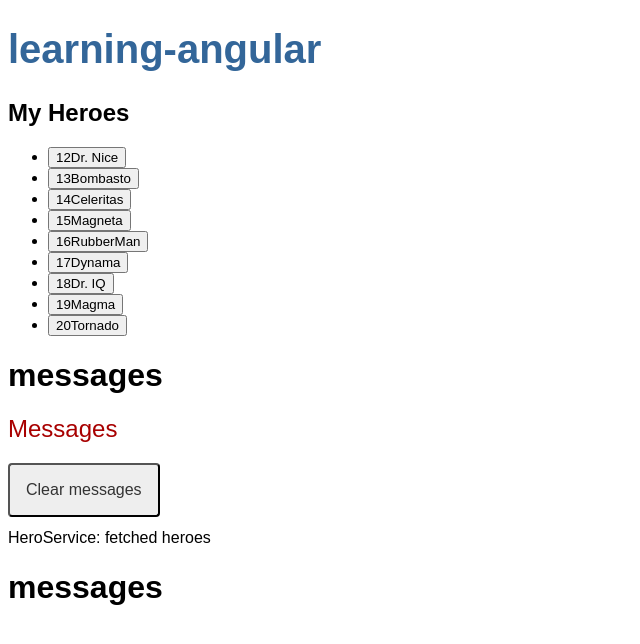
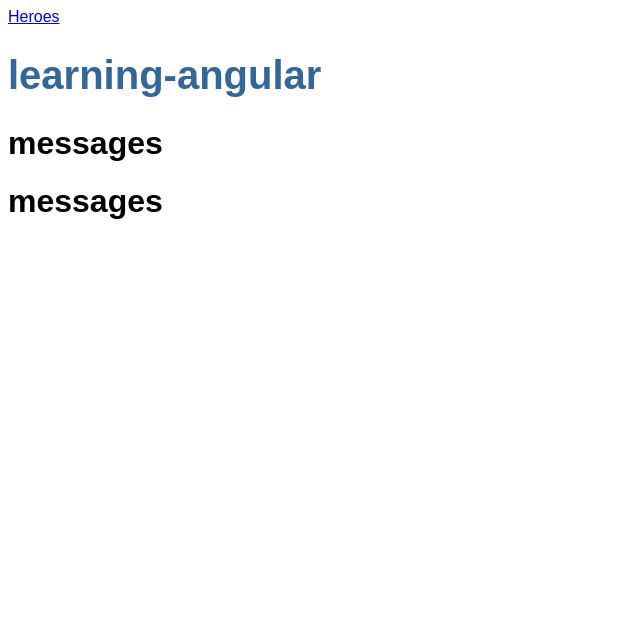
Before and after one commit to abhithory/basic-app-angular, an Angular app: page / in a window 1280 px wide. Shown: the top 644 px of the page, without its empty margins (0-640 px from the left). Built offline with nearby package versions, Linux system fonts and the light colour scheme.

Commit message:
navigation added

```diff
--- a/src/app/app.component.html
+++ b/src/app/app.component.html
@@ -1,11 +1,12 @@
 <router-outlet></router-outlet>
-<!-- <router-outlet></router-outlet> -->
 
-
+<app-navigation></app-navigation>
 <h1>
   {{ title }}
 </h1>
 
-<app-heroes></app-heroes>
+
+
+<router-outlet></router-outlet>
 
 <app-messages></app-messages>
--- a/src/app/app.component.ts
+++ b/src/app/app.component.ts
@@ -1,13 +1,13 @@
 import { Component } from '@angular/core';
 import { CommonModule } from '@angular/common';
 import { RouterOutlet } from '@angular/router';
-import { HeroesComponent } from './heroes/heroes.component';
 import { MessagesComponent } from './messages/messages.component';
+import { NavigationComponent } from './navigation/navigation.component';
 
 @Component({
   selector: 'app-root',
   standalone: true,
-  imports: [CommonModule, RouterOutlet, HeroesComponent, MessagesComponent],
+  imports: [CommonModule, RouterOutlet, MessagesComponent, NavigationComponent],
   templateUrl: './app.component.html',
   styleUrl: './app.component.scss'
 })
--- a/src/app/app.routes.ts
+++ b/src/app/app.routes.ts
@@ -1,3 +1,6 @@
 import { Routes } from '@angular/router';
+import { HeroesComponent } from './heroes/heroes.component';
 
-export const routes: Routes = [];
+export const routes: Routes = [
+    { path: "heroes", component: HeroesComponent },
+];
--- /dev/null
+++ b/src/app/navigation/navigation.component.html
@@ -0,0 +1,5 @@
+<nav>
+    <a routerLink="/heroes">
+        Heroes
+    </a>
+</nav>
```
Also changed, not shown: src/app/navigation/navigation.component.ts (added, +13 -0 lines), src/app/navigation/navigation.component.scss (added), 1 other file (tests, documents, lock files or other folders).
